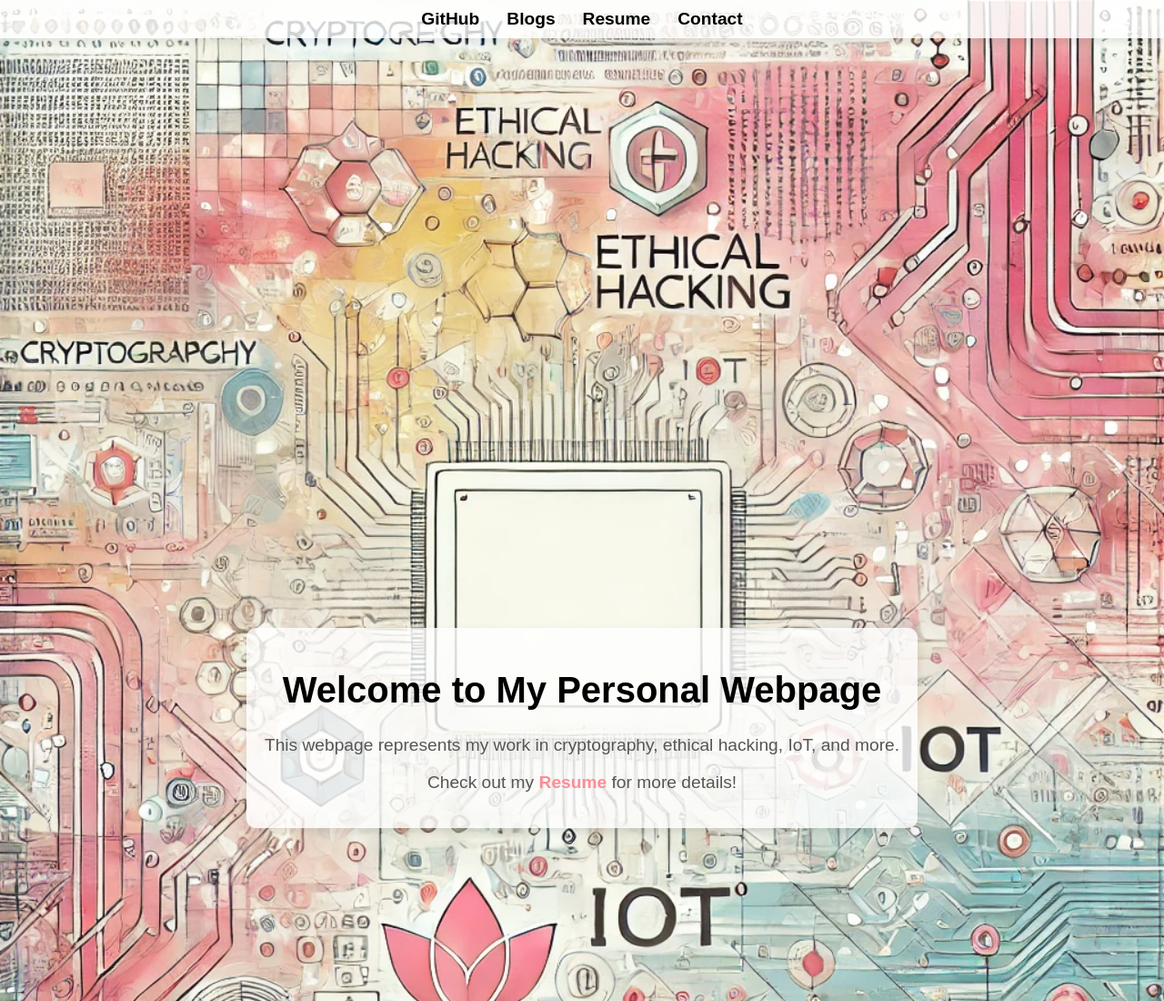
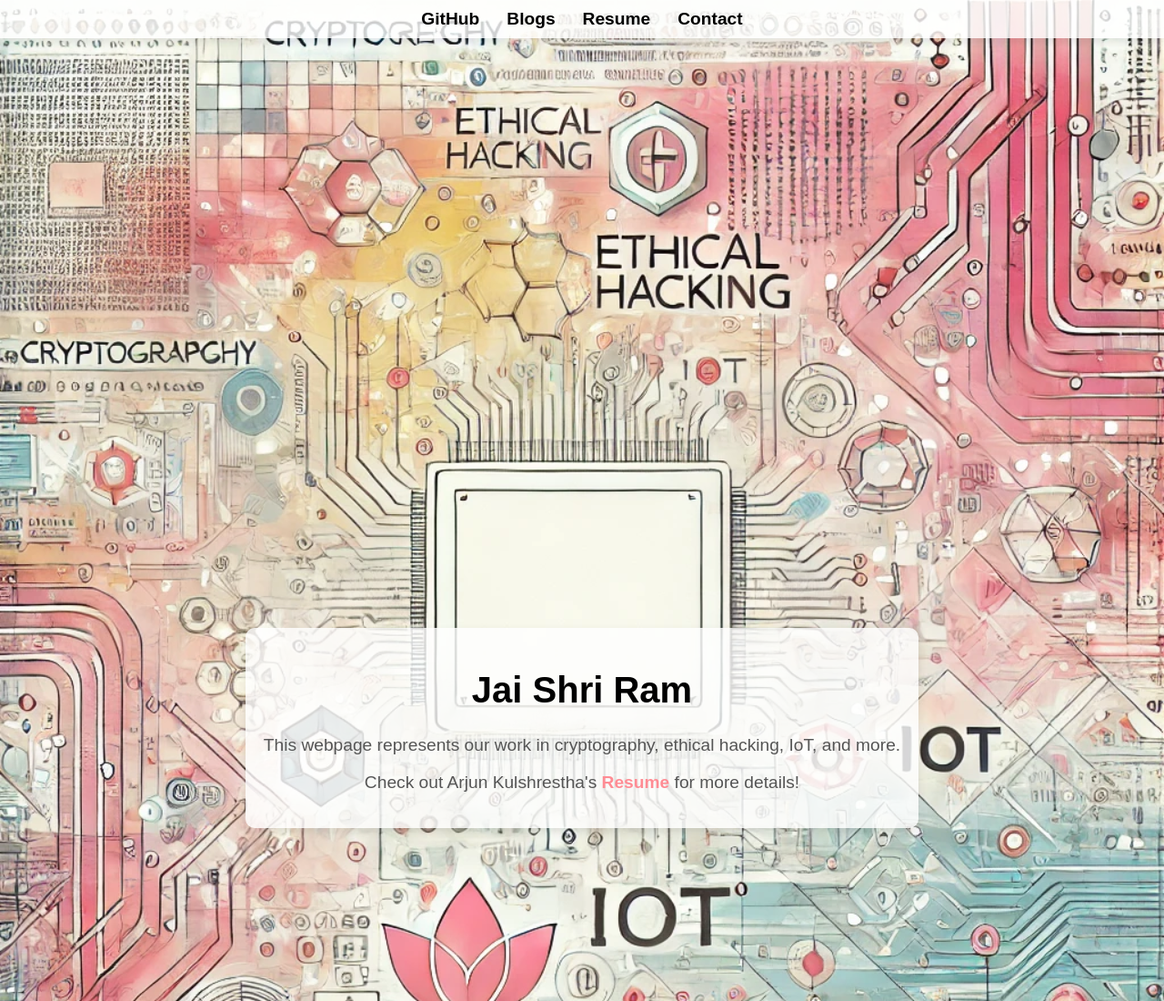
Before and after one commit to arjun757/PortfolioWebsite, a plain HTML site: page index.html in a window 1280 px wide. Shown: the top 1100 px of the page at 91% size. Drawn offline with Linux system fonts and the light colour scheme.

Commit message:
Add files via upload

```diff
--- a/index.html
+++ b/index.html
@@ -3,7 +3,7 @@
 <head>
     <meta charset="UTF-8">
     <meta name="viewport" content="width=device-width, initial-scale=1.0">
-    <title>Dynamic Background Webpage</title>
+    <title>Jai Shri Ram</title>
     <style>
         body {
             margin: 0;
@@ -86,9 +86,9 @@
     </div>
 
     <div class="content">
-        <h1>Welcome to My Personal Webpage</h1>
-        <p>This webpage represents my work in cryptography, ethical hacking, IoT, and more.</p>
-        <p>Check out my <a href="./Resume (21-09-2024).pdf" target="_blank">Resume</a> for more details!</p>
+        <h1>Jai Shri Ram</h1>
+        <p>This webpage represents our work in cryptography, ethical hacking, IoT, and more.</p>
+        <p>Check out Arjun Kulshrestha's <a href="./Resume (21-09-2024).pdf" target="_blank">Resume</a> for more details!</p>
     </div>
 </body>
 </html>
```
